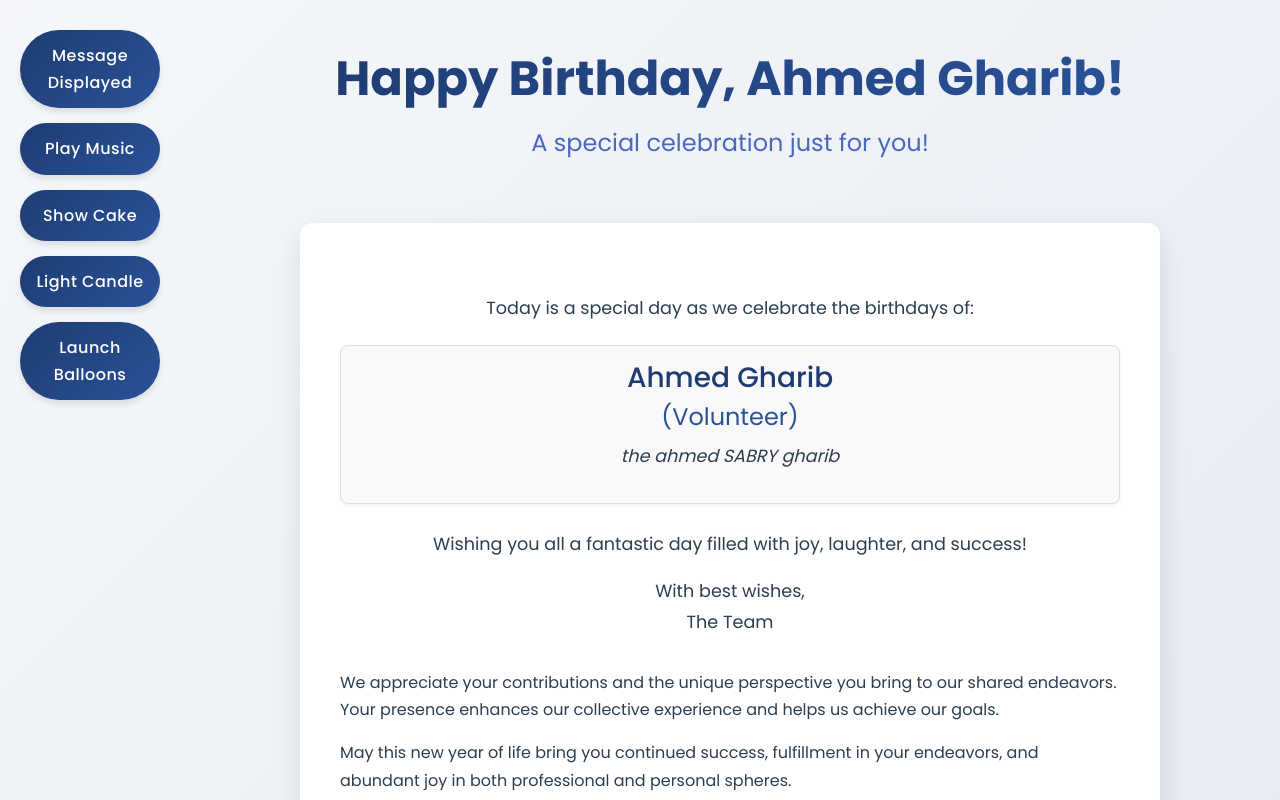
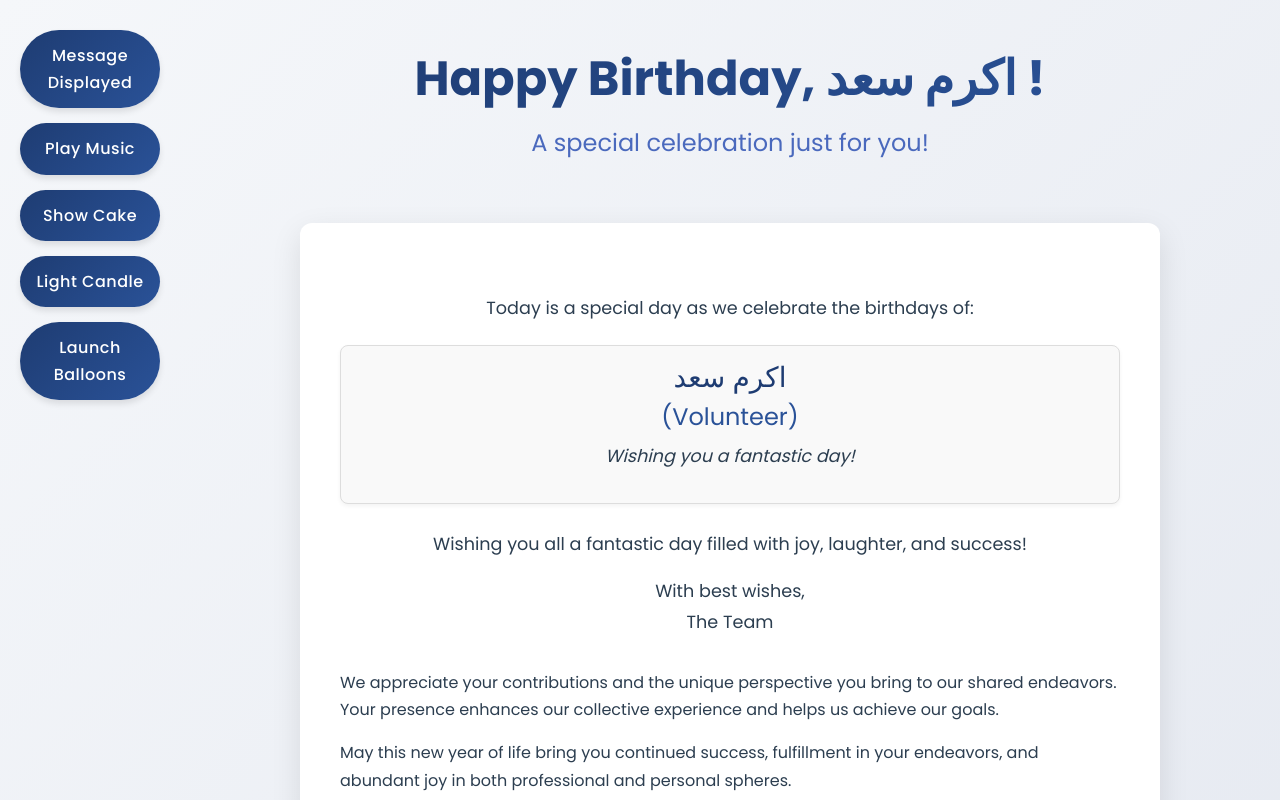
Before and after one commit to MohamedAbdElMoniedBadr/current_IEEE_birthday, a website: page index.html in a window 1280 px wide. Both pictures are taken after a click on the button "Display Message". Shown: the top 800 px of the page. Drawn offline with nearby package versions, Linux system fonts and the light colour scheme.

Commit message:
Update birthday page for اكرم سعد  (2025-06-15)

```diff
--- a/index.html
+++ b/index.html
@@ -434,16 +434,16 @@
 
 		<div class="main-container">
 			<div class="header">
-				<h1 class="birthday-title">Happy Birthday, Ahmed Gharib!</h1>
+				<h1 class="birthday-title">Happy Birthday, اكرم سعد !</h1>
 				<p class="subtitle">A special celebration just for you!</p>
 			</div>
 
 			<div class="celebration-card" id="messageCard">
 				<div class="message-section" id="messageSection"><p>Today is a special day as we celebrate the birthdays of:</p><div style="margin-top: 20px;">
       <div class="birthday-person-card" style="margin-bottom: 25px; padding: 15px; border: 1px solid #ddd; border-radius: 8px; background-color: #f9f9f9; box-shadow: 0 2px 4px rgba(0,0,0,0.05);">
-         <h3 style="margin-top: 0; color: #1e3c72;">Ahmed Gharib</h3>
+         <h3 style="margin-top: 0; color: #1e3c72;">اكرم سعد </h3>
          <h4 style="font-weight: normal; color: #2a5298; margin-top: 5px; margin-bottom: 10px;">(Volunteer)</h4>
-         <p><em>the ahmed SABRY gharib</em></p>
+         <p><em>Wishing you a fantastic day!</em></p>
       </div>
     </div><p>Wishing you all a fantastic day filled with joy, laughter, and success!</p><p>With best wishes,<br>The Team</p></div>
 					<p>We appreciate your contributions and the unique perspective you bring to our shared endeavors.
```
